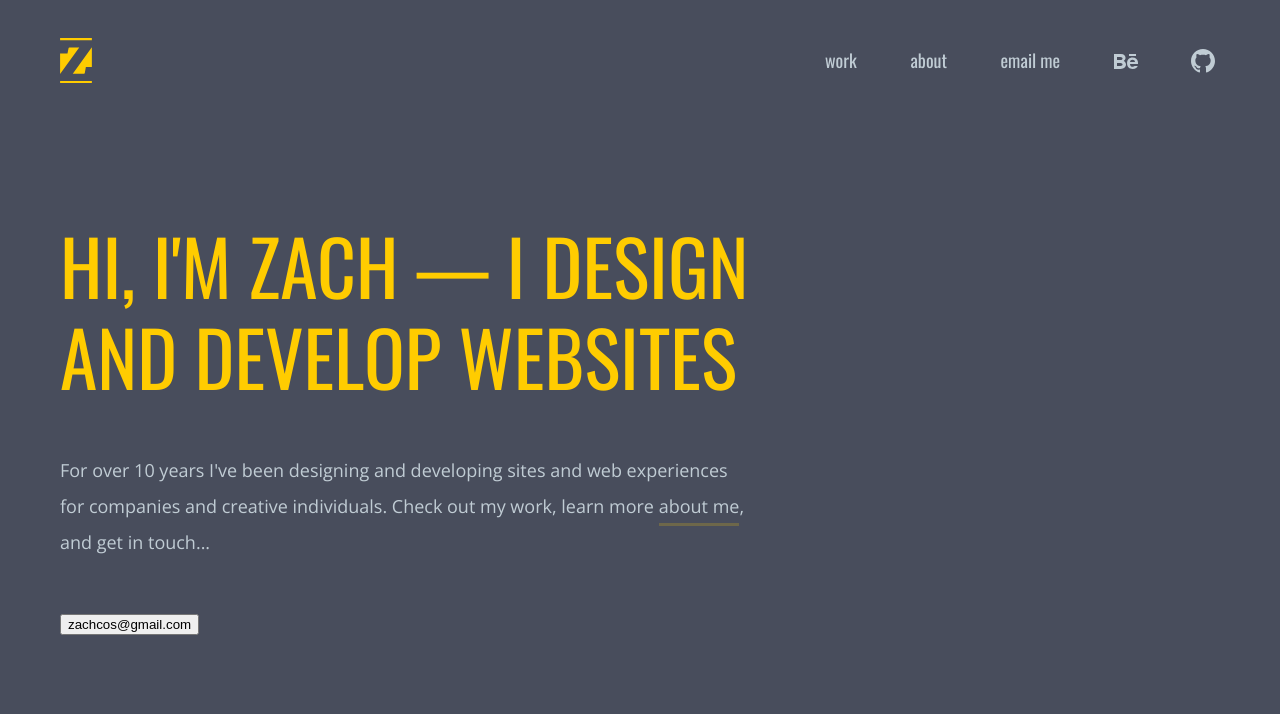
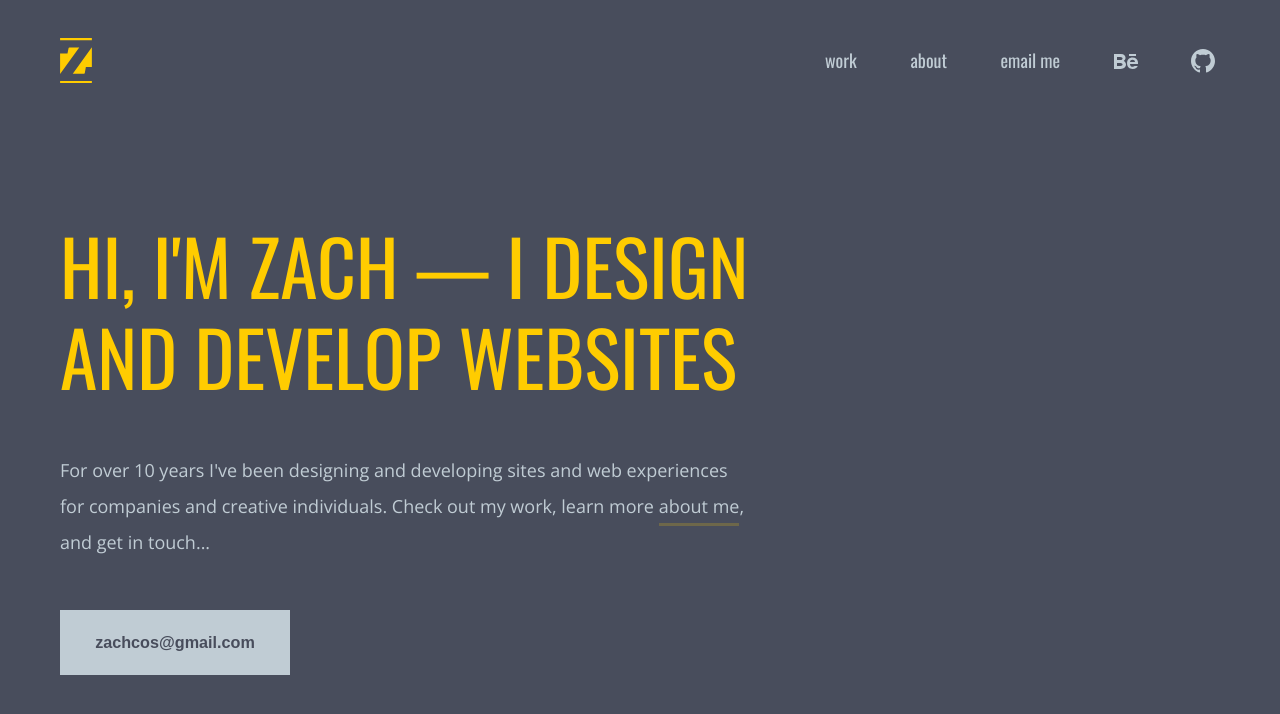
Before and after one commit to Zachcos/ZachCossmanDesignsV4_NextJS, a Next.js app: page / in a window 1280 px wide. Shown: the top 714 px of the page. Built offline with nearby package versions, Linux system fonts and the light colour scheme.

Commit message:
Add CtaBtn component styles

```diff
--- a/styles/CtaBtn.module.css
+++ b/styles/CtaBtn.module.css
@@ -0,0 +1,32 @@
+.ctaBtn {
+  align-items: center;
+  background: var(--color-lightGrey);
+  border: none;
+  color: var(--color-darkGrey);
+  cursor: pointer;
+  display: flex;
+  font-size: 0.9rem;
+  font-weight: 600;
+  height: 65px;
+  justify-content: center;
+  overflow: hidden;
+  position: relative;
+  transition: 0.15s ease-out;
+  width: 230px;
+}
+
+.ctaBtn:after {
+  background: var(--color-accent);
+  bottom: 0;
+  content: '';
+  height: 5px;
+  left: 50%;
+  position: absolute;
+  transition: 0.15s ease-out;
+  width: 0;
+}
+
+.ctaBtn:hover:after {
+  left: 0;
+  width: 100%;
+}
```
